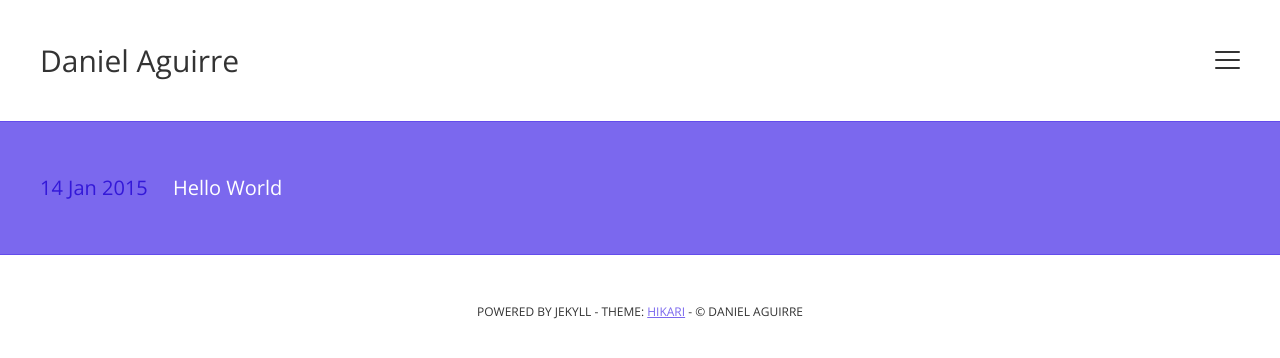
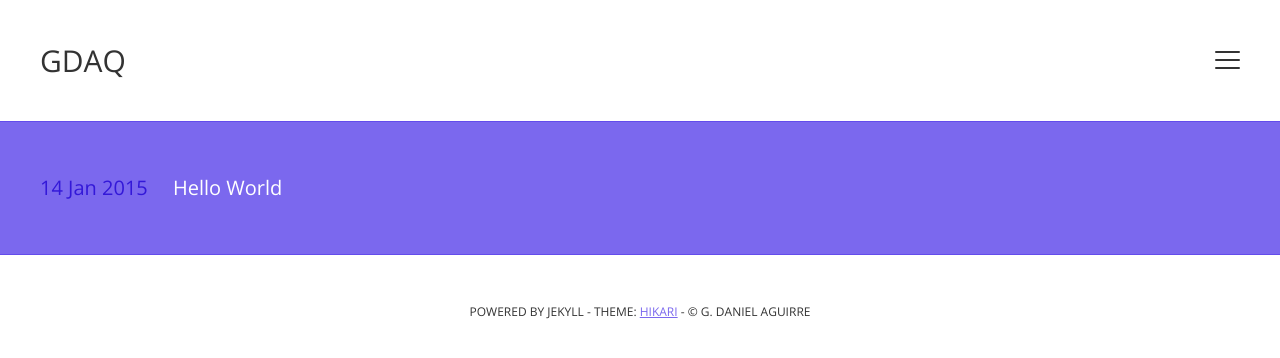
Before and after one commit to gdaq/gdaq.github.io, a Jekyll site: the page built from index.html, in a window 1280 px wide. Shown: the top 358 px of the page. Built offline with Jekyll 4.4.1, drawn with Linux system fonts in a browser that asks for light colours; the list of posts is cut into pages by our own code.

Commit message:
Update _config.yml

```diff
--- a/_config.yml
+++ b/_config.yml
@@ -1,17 +1,17 @@
 # Title of your blog; shows in the header
-name: "Daniel Aguirre"
+name: "GDAQ"
 
 # Description of your content (will only be used on Google Search)
-description: "Blog"
+description: "Gerardo Daniel Aguirre - Blog"
 
 # Your name. Will show in your footer + sidebar
-author: "Daniel Aguirre"
+author: "G. Daniel Aguirre"
 
 #url: ""
 baseurl: "http://gdaq.github.io/"
 
 # A short presentation of yourself. Will show in the sidebar, under your name. Best usage would be between 30 to 50 words.
-author-bio: "Hello I’m G. Daniel Aguirre, and I’m an telecom engineer, tech lover, and traveler.
+author-bio: "I’m an telecom engineer, music lover and coffee addict.
 
 I’m currently living in Asia, learning from the most dynamic markets in the industry."
 
```
